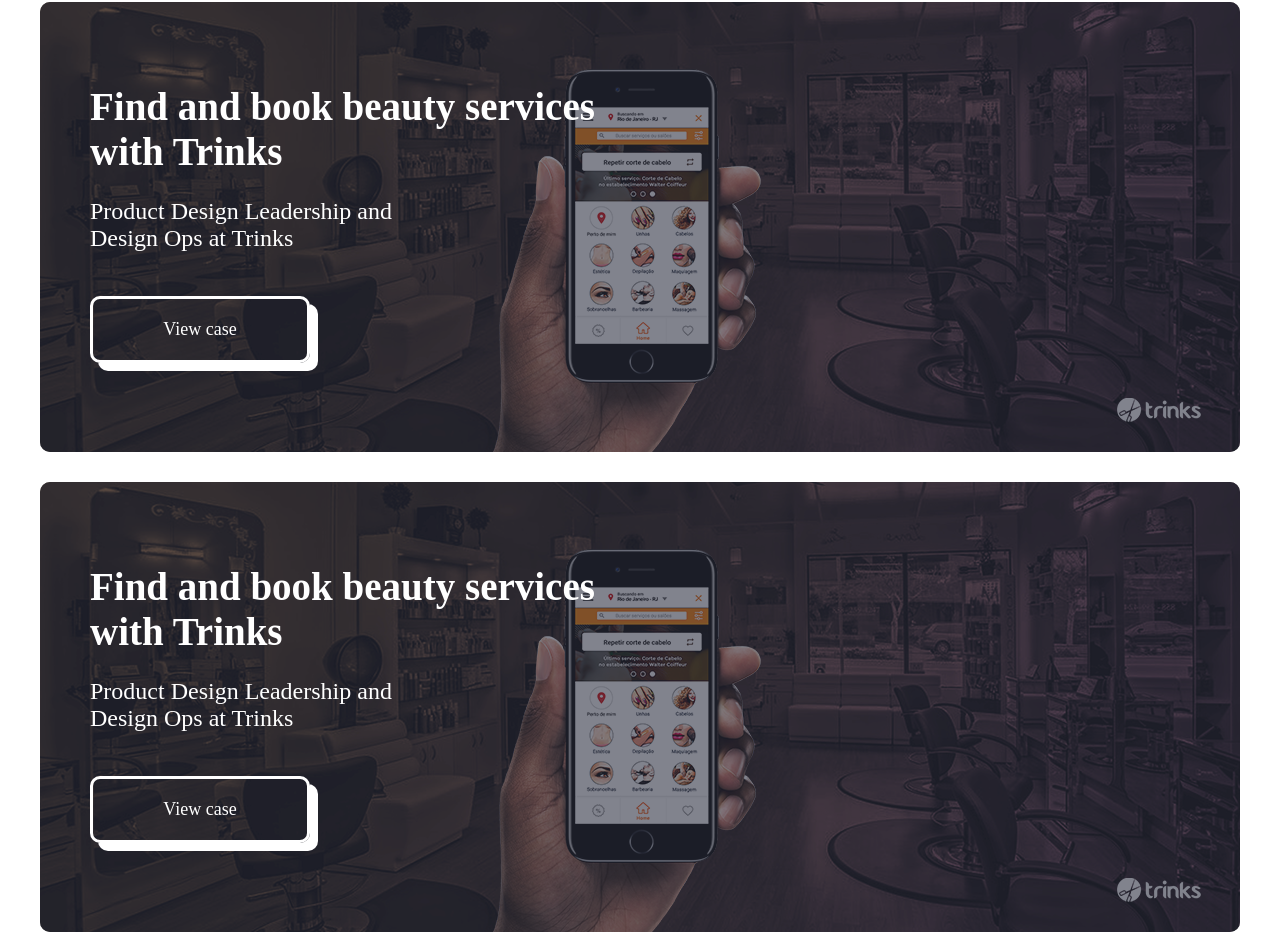
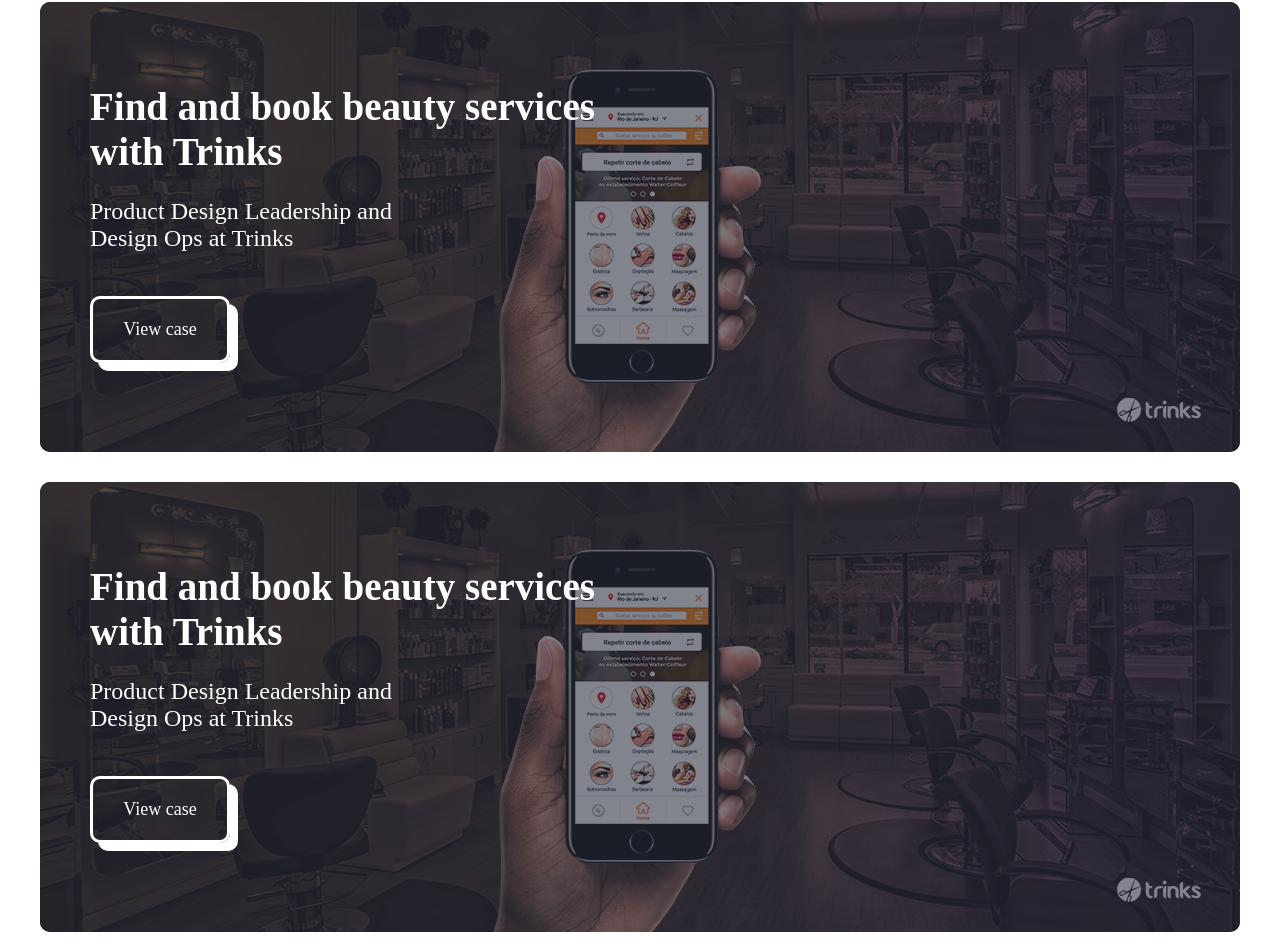
Before and after one commit to fabioalencar/portfolio, a Next.js app: page / in a window 1280 px wide. Shown: the part 1005-1957 px from the top of the page. Built offline with nearby package versions, Linux system fonts and the light colour scheme.

Commit message:
Changing case images to next/image

```diff
--- a/components/CaseList/index.js
+++ b/components/CaseList/index.js
@@ -1,31 +1,49 @@
 import React from "react";
+import Image from "next/image";
+import Link from "next/link";
 import Container from "./styles";
-
-import Link from "next/link";
 
 export default function CaseList() {
   return (
     <Container>
       <ul id="cases">
-        <li className="trinks">
+        <li>
           <Link href="/cases/trinks">
             <a>
-              <div>
+              <div className="content">
                 <h2>Find and book beauty services with Trinks</h2>
                 <p>Product Design Leadership and Design Ops at Trinks</p>
+                <span>View case</span>
               </div>
-              <span>View case</span>
+              <div className="image">
+                <Image
+                  src="/images/cases/trinks/case-cover.png"
+                  alt="Case Trinks"
+                  width={1200}
+                  height={450}
+                  layout="fixed"
+                />
+              </div>
             </a>
           </Link>
         </li>
-        <li className="trinks">
+        <li>
           <Link href="/cases/trinks">
             <a>
-              <div>
+              <div className="content">
                 <h2>Find and book beauty services with Trinks</h2>
                 <p>Product Design Leadership and Design Ops at Trinks</p>
+                <span>View case</span>
               </div>
-              <span>View case</span>
+              <div className="image">
+                <Image
+                  src="/images/cases/trinks/case-cover.png"
+                  alt="Case Trinks"
+                  width={1200}
+                  height={450}
+                  layout="fixed"
+                />
+              </div>
             </a>
           </Link>
         </li>
--- a/components/CaseList/styles.js
+++ b/components/CaseList/styles.js
@@ -30,11 +30,15 @@
         left: 0;
         right: 0;
         z-index: 1;
-        display: flex;
-        padding: 50px;
-        flex-direction: column;
         color: #fff;
         text-decoration: none;
+        :hover {
+          .image {
+            :before {
+              opacity: 0;
+            }
+          }
+        }
       }
       h2 {
         width: 50%;
@@ -49,13 +53,24 @@
         border-radius: 10px;
         border: 3px solid #fff;
         box-shadow: 8px 8px #fff;
-        width: 220px;
+        width: 140px;
         font-size: 0.6em;
         padding: 20px;
         margin-top: 20px;
         text-align: center;
+        display: inline-block;
         transition: all 0.3s;
       }
+      .content {
+        position: absolute;
+        top: 0;
+        bottom: 0;
+        left: 0;
+        right: 0;
+        z-index: 2;
+        padding: 50px;
+      }
+      .image {
         :before {
           content: "";
           position: absolute;
@@ -68,6 +83,15 @@
           z-index: 1;
           transition: all 0.3s;
         }
+      }
+      .image > div {
+        position: absolute !important;
+        top: 0;
+        bottom: 0;
+        left: 0;
+        right: 0;
+        z-index: 0;
+      }
 
       :hover {
         :before {
@@ -77,9 +101,6 @@
           box-shadow: -8px 8px #fff;
         }
       }
-    }
-    .trinks {
-      background-image: url("/images/cases/trinks/case-cover.png");
     }
   }
 
--- a/pages/_app.js
+++ b/pages/_app.js
@@ -20,7 +20,6 @@
     box-sizing: border-box;
   }
   body {
-
     margin: 0;
     padding: 0;
     display: flex;
--- a/pages/index.js
+++ b/pages/index.js
@@ -52,7 +52,7 @@
                   layout="fixed"
                 />
                 <Image
-                  src="/images/logo-BRF.png"
+                  src="/images/logo-brf.png"
                   alt="BRF"
                   width={100}
                   height={60}
```
Lines whose indentation alone changed are shown as unchanged.
